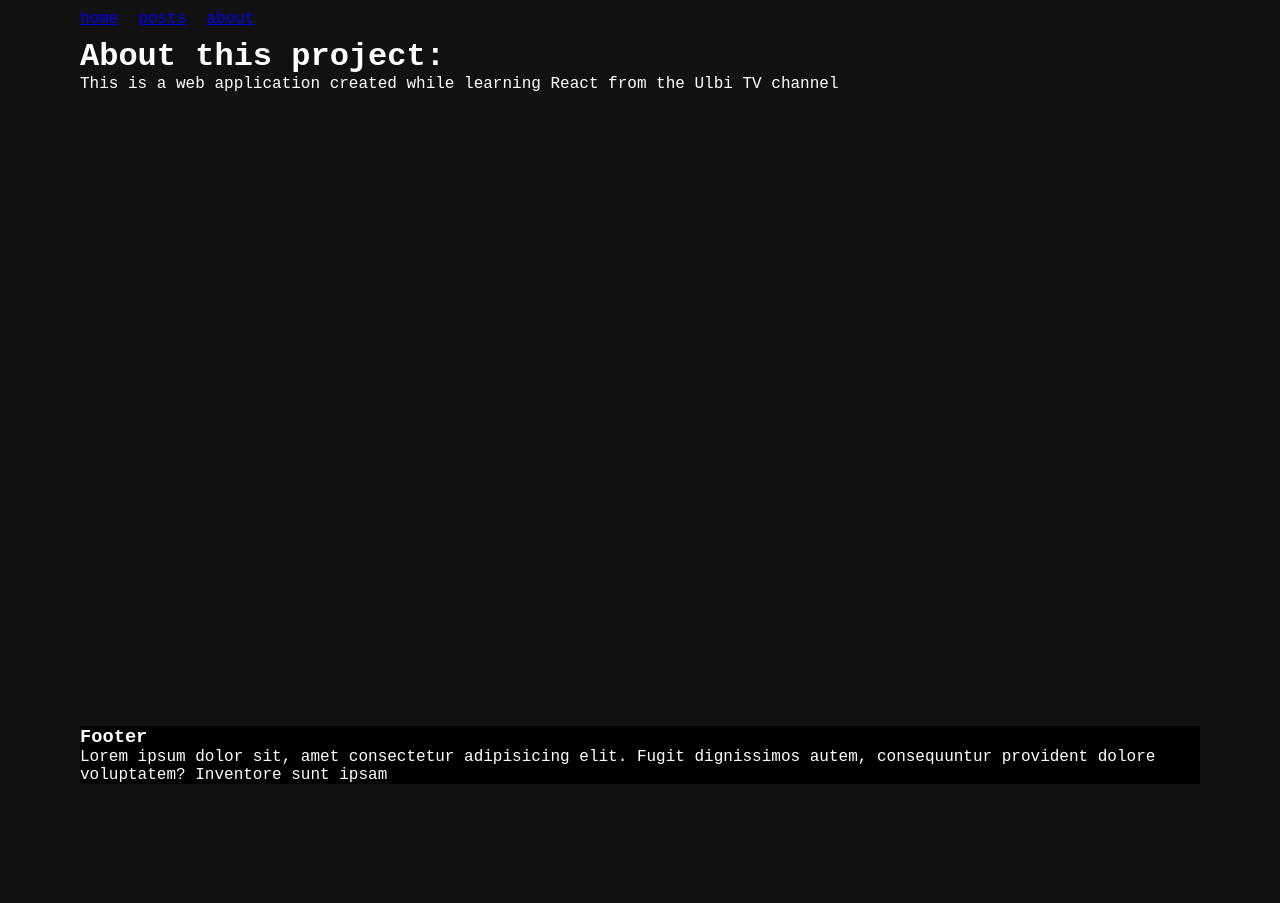
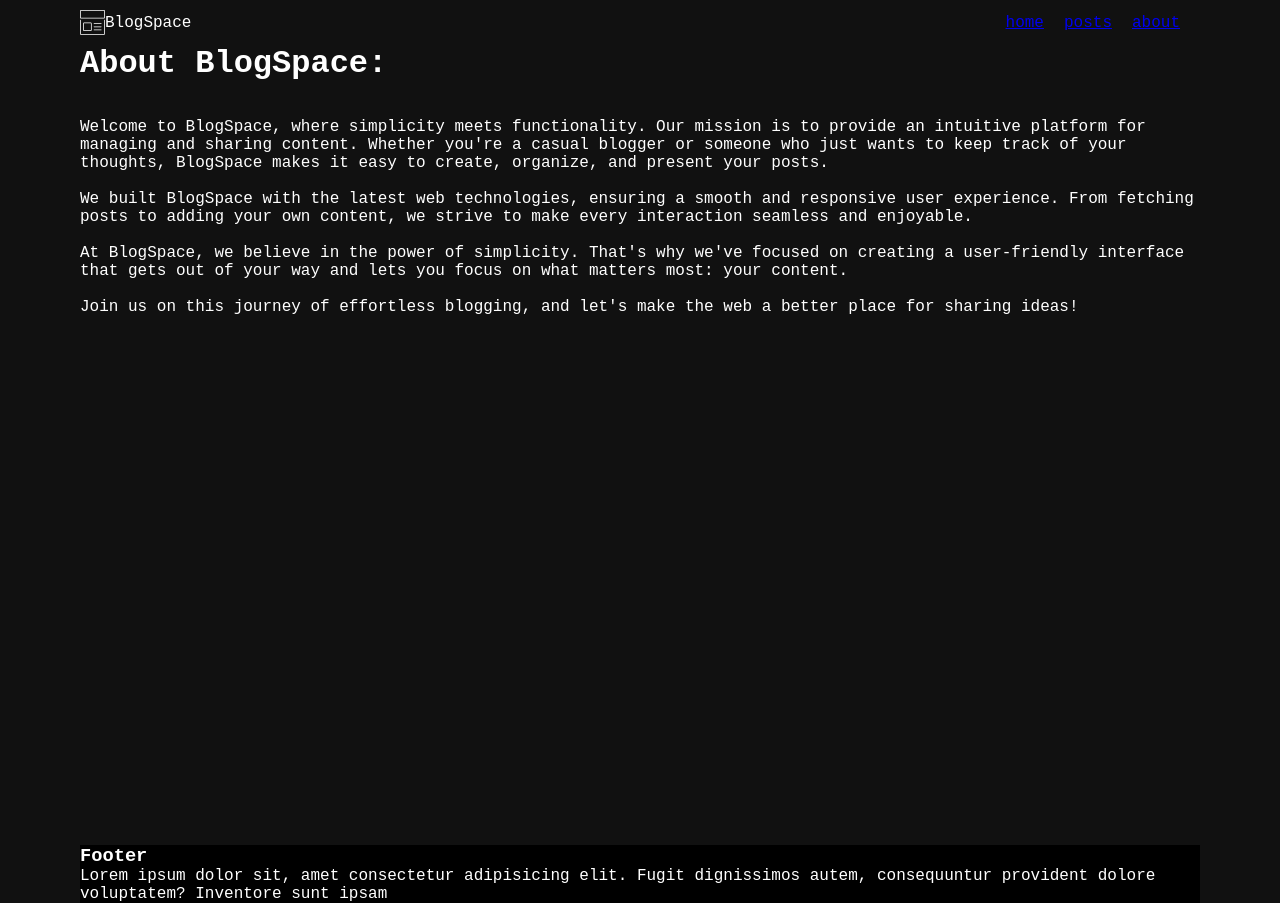
Before and after one commit to nessframe/BlogSpace, a React (Create React App) app: page /about in a window 1280 px wide. Before the commit the page ends 800 px from the top, so only its background shows below. Built offline with nearby package versions, Linux system fonts and the light colour scheme.

Commit message:
remade routering

```diff
--- a/src/App.js
+++ b/src/App.js
@@ -1,28 +1,40 @@
 import "./styles/App.css"
 import Posts from "./routes/Posts";
 import About from "./routes/About";
-import { BrowserRouter, Route, Routes } from "react-router-dom";
+import {createBrowserRouter, RouterProvider} from "react-router-dom";
 import Root from "./routes/Root";
-import Footer from "./components/footer/Footer";
-import Navbar from "./components/navbar/Navbar";
 import Error from "./routes/Error";
+import Home from "./routes/Home";
 
 function App() {
+
+    const router = createBrowserRouter([
+        {
+            path: '/',
+            element: <Root />,
+            errorElement: <Error />,
+            children: [
+                {
+                    index: true,
+                    element: <Home />
+                },
+                {
+                    path: '/home',
+                    element: <Home />
+                },
+                {
+                    path: '/posts',
+                    element: <Posts />
+                },
+                {
+                    path: '/about',
+                    element: <About />
+                }
+            ]
+        }
+    ])
     return (
-        <>
-            <BrowserRouter >
-                <Navbar/>
-                <div className="routWrapper">
-                    <Routes>
-                        <Route path="/" element={<Root />} />
-                        <Route path="/posts" element={<Posts />} />
-                        <Route path="/about" element={<About />} />
-                        <Route path="*" element={<Error />} />
-                    </Routes>
-                </div>
-                <Footer />
-            </BrowserRouter>
-        </>
+        <RouterProvider router={router} />
     );
 }
 
--- a/src/components/navbar/Navbar.jsx
+++ b/src/components/navbar/Navbar.jsx
@@ -1,12 +1,19 @@
 import { Link } from 'react-router-dom'
 import styles from './Navbar.module.css'
+import logo from './logo.svg'
 
 export default function Navbar() {
     return(
         <div className={styles.navbar}>
-            <Link className={styles.link} to="/">home</Link>
-            <Link className={styles.link} to="/posts">posts</Link>
-            <Link className={styles.link} to="/about">about</Link>
+            <div className={styles.logo}>
+                <img src={logo} alt={'logo'}/>
+                <span>BlogSpace</span>
+            </div>
+            <div>
+                <Link className={styles.link} to="/home">home</Link>
+                <Link className={styles.link} to="/posts">posts</Link>
+                <Link className={styles.link} to="/about">about</Link>
+            </div>
         </div>
     )
 }
--- a/src/components/navbar/Navbar.module.css
+++ b/src/components/navbar/Navbar.module.css
@@ -1,7 +1,14 @@
 .navbar {
     padding: 10px 0;
-
+    display: flex;
+    justify-content: space-between;
+    align-items: center;
 }
 .link {
     margin-right: 20px;
 }
+
+.logo {
+    display: flex;
+    align-items: center;
+}
--- a/src/routes/About.jsx
+++ b/src/routes/About.jsx
@@ -1,8 +1,21 @@
 export default function About() {
     return(
         <div>
-            <h1>About this project:</h1>
-            <p>This is a web application created while learning React from the Ulbi TV channel</p>
+            <h1>About BlogSpace:</h1>
+            <br/><br/>
+            <p>Welcome to BlogSpace, where simplicity meets functionality. Our mission is to provide an intuitive
+                platform for managing and sharing content. Whether you're a casual blogger or someone who just wants to
+                keep track of your thoughts, BlogSpace makes it easy to create, organize, and present your posts.
+                <br/><br/>
+                We built BlogSpace with the latest web technologies, ensuring a smooth and responsive user experience.
+                From fetching posts to adding your own content, we strive to make every interaction seamless and
+                enjoyable.
+                <br/><br/>
+                At BlogSpace, we believe in the power of simplicity. That's why we've focused on creating a
+                user-friendly interface that gets out of your way and lets you focus on what matters most: your content.
+                <br/><br/>
+                Join us on this journey of effortless blogging, and let's make the web a better place for sharing ideas!
+            </p>
         </div>
     )
 }
--- /dev/null
+++ b/src/routes/Home.jsx
@@ -0,0 +1,15 @@
+import React from 'react';
+import {Link} from "react-router-dom";
+
+const Home = () => {
+    return (
+        <div>
+            <div style={{padding: '40px 0'}}>
+                <h1>Welcome to blog app!</h1>
+                <p>let's check posts: <Link to="/posts">GO</Link></p>
+            </div>
+        </div>
+    );
+};
+
+export default Home;
--- a/src/routes/Root.jsx
+++ b/src/routes/Root.jsx
@@ -1,10 +1,15 @@
-import { Link } from "react-router-dom";
+import Navbar from "../components/navbar/Navbar";
+import Footer from "../components/footer/Footer";
+import {Outlet} from "react-router-dom";
 
 export default function Root() {
     return(
         <div>
-            <h1>Welcome to posts app!</h1>
-            <p>start use app: <Link to="/posts">GO</Link></p>
+            <Navbar />
+                <div style={{minHeight: '100vh'}}>
+                    <Outlet />
+                </div>
+            <Footer />
         </div>
     )
 }
```
Also changed, not shown: src/components/navbar/logo.svg (added).
